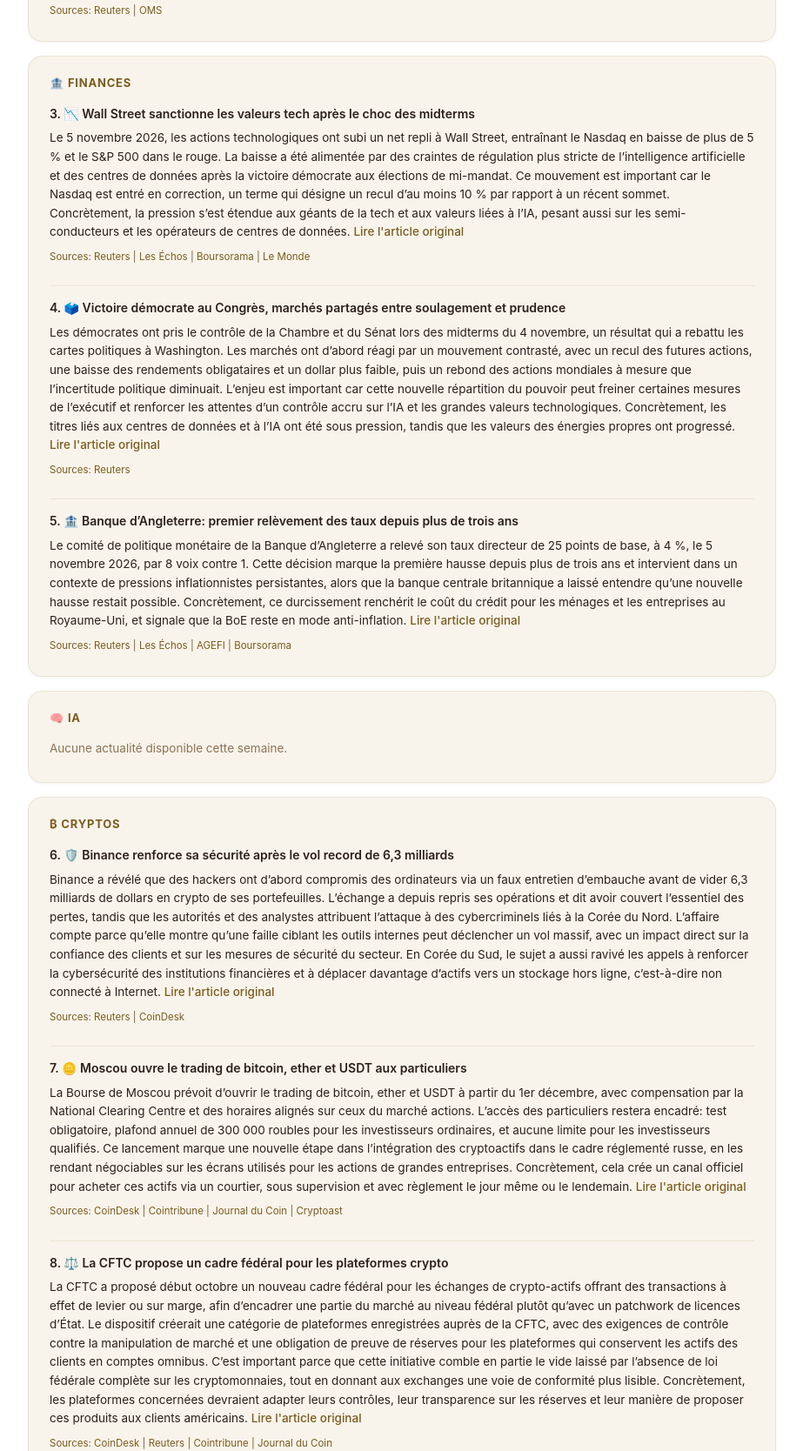
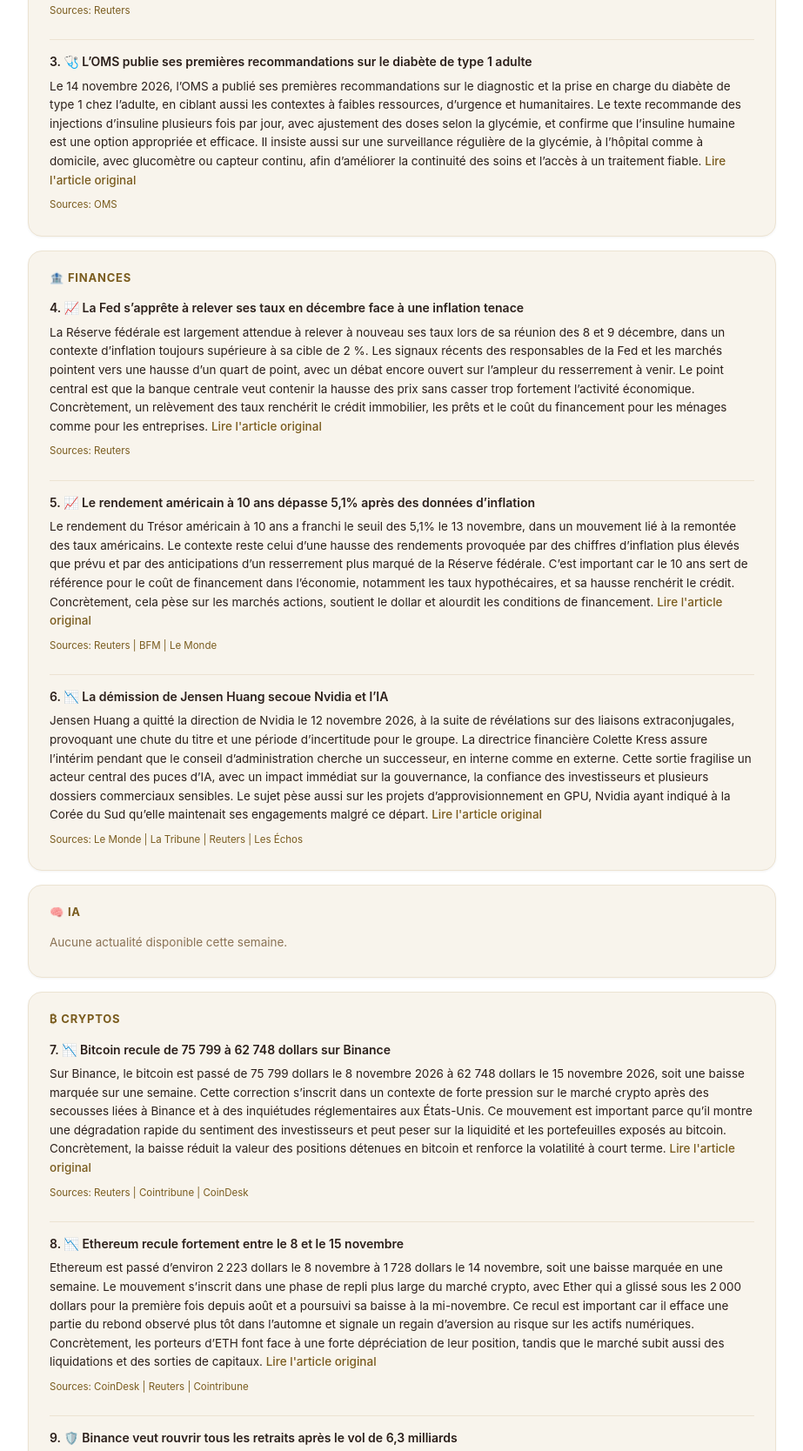
Before and after one commit to Light-lab701/daily-marches, a plain HTML site: page newsletter/index.html in a window 1280 px wide. Shown: the part 662-2330 px from the top of the page at 87% size, without its empty margins (178-1101 px from the left). Drawn offline with Linux system fonts and the light colour scheme.

Commit message:
Newsletter Actualités - 2026-11-15

```diff
--- a/newsletter/index.html
+++ b/newsletter/index.html
@@ -1,7 +1,7 @@
 <!DOCTYPE html>
 <html lang="fr"><head><meta charset="UTF-8"><meta name="viewport" content="width=device-width,initial-scale=1.0">
 <meta http-equiv="Content-Security-Policy" content="default-src 'self'; script-src 'sha256-r5iDVDLeEJ4tfGQ8wprwlL9ChsMiltO7Xl1TskzK3IM='; style-src 'unsafe-inline'; img-src 'none'; object-src 'none'; base-uri 'self'"><script>var f=new URLSearchParams(location.search).get("fond");if(f==="blanc"||f==="creme"||f==="sombre"){document.documentElement.dataset.fond=f;addEventListener("DOMContentLoaded",function(){document.querySelectorAll("a[data-onglet]").forEach(function(a){a.setAttribute("href",a.getAttribute("href").split("?")[0]+"?fond="+f)})})}</script>
-<title>Newsletter Actualités — 01/11/2026 au 08/11/2026</title><style>:root,[data-fond=blanc]{--fond:#FFFFFF;--carte:#F8F4EC;--texte:#2B1F1A;--doux:#8B7355;--or:#A8864A;--titre:#7A5C1E;--ligne:#ECE3D2;--ok:#3F6B3A;--okf:#EEF3EA;--att:#8A5A12;--attf:#FBF1DF;--dan:#8E2F25;--danf:#F8E8E5;--ombre:rgba(0,0,0,.05);color-scheme:light}
+<title>Newsletter Actualités — 08/11/2026 au 15/11/2026</title><style>:root,[data-fond=blanc]{--fond:#FFFFFF;--carte:#F8F4EC;--texte:#2B1F1A;--doux:#8B7355;--or:#A8864A;--titre:#7A5C1E;--ligne:#ECE3D2;--ok:#3F6B3A;--okf:#EEF3EA;--att:#8A5A12;--attf:#FBF1DF;--dan:#8E2F25;--danf:#F8E8E5;--ombre:rgba(0,0,0,.05);color-scheme:light}
 [data-fond=creme]{--fond:#F6F0E3;--carte:#FFFFFF;--texte:#2B1F1A;--doux:#6B573D;--or:#A8864A;--titre:#7A5C1E;--ligne:#E3D6BC;--ok:#3F6B3A;--okf:#EEF3EA;--att:#8A5A12;--attf:#FBF1DF;--dan:#8E2F25;--danf:#F8E8E5;--ombre:rgba(0,0,0,.06);color-scheme:light}
 [data-fond=sombre]{--fond:#0D0D0D;--carte:#2B1F1A;--texte:#E8DCC0;--doux:#B09A7C;--or:#C8A96B;--titre:#C8A96B;--ligne:#4A3527;--ok:#9CC28F;--okf:#1E2A1B;--att:#E0B060;--attf:#2E2414;--dan:#E08A7E;--danf:#2E1714;--ombre:rgba(0,0,0,.5);color-scheme:dark}
 *,*::before,*::after{box-sizing:border-box;margin:0;padding:0}
@@ -38,34 +38,37 @@ footer{text-align:center;padding:24px;color:var(--doux);font-size:11px}</style><
 <div class="container">
   <div class="header">
     <h1>📰 Actualités Majeures de la Semaine</h1>
-    <p>Actualités majeures du 01/11/2026 au 08/11/2026.</p>
+    <p>Actualités majeures du 08/11/2026 au 15/11/2026.</p>
   </div>
-  <div class="card"><div class="card-title" style="color:var(--titre)">📱 TECHNOLOGIE</div><div class="sector-body"><div class="nl-item-title">1. 📈 <strong>AMD publie un chiffre d’affaires record de 13,38 milliards au T3</strong></div>
-<p>AMD a annoncé au troisième trimestre 2026 un chiffre d’affaires record de 13,38 milliards de dollars, en hausse de 45 % sur un an et au-dessus des attentes du marché. La croissance a été portée par les ventes de centres de données, qui ont atteint 8,55 milliards de dollars, tandis que la branche client et gaming a reculé de 8 % à 3,72 milliards de dollars. Ce résultat confirme la montée en puissance d’AMD sur les puces pour l’IA et réduit une partie des inquiétudes sur les dépenses d’investissement dans ce segment. Concrètement, le groupe prévoit aussi environ 17 milliards de dollars de revenus au quatrième trimestre, ce qui prolonge la dynamique de croissance. <a href="https://www.reuters.com/business/amd-forecasts-quarterly-revenue-above-estimates-data-center-growth-accelerates-2026-11-03/" target="_blank" rel="noopener noreferrer">Lire l'article original</a></p>
-<div class="nl-sources">Sources: Reuters | Les Échos | Le Monde Informatique</div></div></div>
-<div class="card"><div class="card-title" style="color:var(--titre)">🏥 SANTÉ</div><div class="sector-body"><div class="nl-item-title">2. 🫀 <strong>Pelacarsen échoue malgré 8 300 patients dans l’essai HORIZON</strong></div>
-<p>L’essai HORIZON de Novartis sur le pelacarsen, présenté au congrès de l’American Heart Association à Chicago, a inclus plus de 8 300 patients dans 42 pays et n’a pas réduit le risque d’infarctus, d’AVC ni de recours à des procédures urgentes. Le traitement a bien fait baisser de 78 % la Lp(a), une particule de cholestérol d’origine génétique associée au risque cardiovasculaire, mais sans bénéfice clinique mesurable. C’est important parce que cet échec remet en cause l’hypothèse qu’abaisser fortement la Lp(a) suffit à prévenir les événements cardiaques. Concrètement, il freine les espoirs d’un premier médicament de cette classe pour les patients à haut risque cardiovasculaire. <a href="https://www.reuters.com/legal/litigation/trial-failures-novartis-novo-nordisk-heart-drugs-leave-experts-guessing-2026-11-07/" target="_blank" rel="noopener noreferrer">Lire l'article original</a></p>
-<div class="nl-sources">Sources: Reuters | OMS</div></div></div>
-<div class="card"><div class="card-title" style="color:var(--titre)">🏦 FINANCES</div><div class="sector-body"><div class="nl-item-title">3. 📉 <strong>Wall Street sanctionne les valeurs tech après le choc des midterms</strong></div>
-<p>Le 5 novembre 2026, les actions technologiques ont subi un net repli à Wall Street, entraînant le Nasdaq en baisse de plus de 5 % et le S&amp;P 500 dans le rouge. La baisse a été alimentée par des craintes de régulation plus stricte de l’intelligence artificielle et des centres de données après la victoire démocrate aux élections de mi-mandat. Ce mouvement est important car le Nasdaq est entré en correction, un terme qui désigne un recul d’au moins 10 % par rapport à un récent sommet. Concrètement, la pression s’est étendue aux géants de la tech et aux valeurs liées à l’IA, pesant aussi sur les semi-conducteurs et les opérateurs de centres de données. <a href="https://www.reuters.com/business/view-tech-stock-rout-accelerates-retreat-ai-trade-2026-11-05/" target="_blank" rel="noopener noreferrer">Lire l'article original</a></p>
-<div class="nl-sources">Sources: Reuters | Les Échos | Boursorama | Le Monde</div>
-<div class="nl-item-title">4. 🗳️ <strong>Victoire démocrate au Congrès, marchés partagés entre soulagement et prudence</strong></div>
-<p>Les démocrates ont pris le contrôle de la Chambre et du Sénat lors des midterms du 4 novembre, un résultat qui a rebattu les cartes politiques à Washington. Les marchés ont d’abord réagi par un mouvement contrasté, avec un recul des futures actions, une baisse des rendements obligataires et un dollar plus faible, puis un rebond des actions mondiales à mesure que l’incertitude politique diminuait. L’enjeu est important car cette nouvelle répartition du pouvoir peut freiner certaines mesures de l’exécutif et renforcer les attentes d’un contrôle accru sur l’IA et les grandes valeurs technologiques. Concrètement, les titres liés aux centres de données et à l’IA ont été sous pression, tandis que les valeurs des énergies propres ont progressé. <a href="https://www.reuters.com/business/aerospace-defense/ai-data-center-stocks-dip-renewables-surge-after-democrat-sweep-us-midterm-2026-11-04/" target="_blank" rel="noopener noreferrer">Lire l'article original</a></p>
+  <div class="card"><div class="card-title" style="color:var(--titre)">📱 TECHNOLOGIE</div><div class="sector-body"><div class="nl-item-title">1. 🛡️ <strong>Microsoft corrige 1093 failles, dont une faille Outlook exploitée</strong></div>
+<p>Microsoft a publié ses correctifs de novembre 2026 pour 1093 CVE, en signalant aussi une faille Outlook activement exploitée avant la mise à jour. Cette vulnérabilité permettait à un attaquant de tromper l’utilisateur pour ouvrir un message piégé sans déclencher l’alerte de sécurité d’Outlook. L’enjeu est majeur car Outlook reste un point d’entrée central dans les environnements professionnels, et une faille exploitée expose directement les messageries et les postes des utilisateurs. Concrètement, les entreprises doivent appliquer les correctifs rapidement pour réduire le risque d’intrusion et de compromission de boîtes mail. <a href="https://www.reuters.com/technology/microsoft-365-outlook-down-thousands-us-users-downdetector-shows-2026-11-12/" target="_blank" rel="noopener noreferrer">Lire l'article original</a></p>
+<div class="nl-sources">Sources: Reuters | Le Monde | Les Échos</div></div></div>
+<div class="card"><div class="card-title" style="color:var(--titre)">🏥 SANTÉ</div><div class="sector-body"><div class="nl-item-title">2. 🦠 <strong>Les États-Unis perdent leur statut d’élimination de la rougeole</strong></div>
+<p>L’Organisation panaméricaine de la santé a révoqué le statut d’élimination de la rougeole des États-Unis après avoir conclu que le virus y circulait de façon continue depuis plus d’un an, selon les informations publiées le 14 novembre 2026. Ce statut, obtenu en 2000, reposait sur l’absence de transmission continue pendant au moins 12 mois; sa perte signale donc une reprise de la transmission locale. L’enjeu est important pour la surveillance sanitaire dans les Amériques, car la décision intervient alors que les cas augmentent et que les autorités doivent renforcer la vaccination et le suivi des chaînes de transmission. <a href="https://www.reuters.com/world/us-loses-measles-free-status-after-continued-spread-disease-wsj-reports-2026-11-14/" target="_blank" rel="noopener noreferrer">Lire l'article original</a></p>
 <div class="nl-sources">Sources: Reuters</div>
-<div class="nl-item-title">5. 🏦 <strong>Banque d’Angleterre: premier relèvement des taux depuis plus de trois ans</strong></div>
-<p>Le comité de politique monétaire de la Banque d’Angleterre a relevé son taux directeur de 25 points de base, à 4 %, le 5 novembre 2026, par 8 voix contre 1. Cette décision marque la première hausse depuis plus de trois ans et intervient dans un contexte de pressions inflationnistes persistantes, alors que la banque centrale britannique a laissé entendre qu’une nouvelle hausse restait possible. Concrètement, ce durcissement renchérit le coût du crédit pour les ménages et les entreprises au Royaume-Uni, et signale que la BoE reste en mode anti-inflation. <a href="https://www.reuters.com/business/bank-england-raises-rates-first-time-since-2023-says-more-may-come-2026-11-05/" target="_blank" rel="noopener noreferrer">Lire l'article original</a></p>
-<div class="nl-sources">Sources: Reuters | Les Échos | AGEFI | Boursorama</div></div></div>
+<div class="nl-item-title">3. 🩺 <strong>L’OMS publie ses premières recommandations sur le diabète de type 1 adulte</strong></div>
+<p>Le 14 novembre 2026, l’OMS a publié ses premières recommandations sur le diagnostic et la prise en charge du diabète de type 1 chez l’adulte, en ciblant aussi les contextes à faibles ressources, d’urgence et humanitaires. Le texte recommande des injections d’insuline plusieurs fois par jour, avec ajustement des doses selon la glycémie, et confirme que l’insuline humaine est une option appropriée et efficace. Il insiste aussi sur une surveillance régulière de la glycémie, à l’hôpital comme à domicile, avec glucomètre ou capteur continu, afin d’améliorer la continuité des soins et l’accès à un traitement fiable. <a href="https://www.who.int/news/item/14-11-2026-who-issues-first-guidelines-on-type-1-diabetes-for-adults" target="_blank" rel="noopener noreferrer">Lire l'article original</a></p>
+<div class="nl-sources">Sources: OMS</div></div></div>
+<div class="card"><div class="card-title" style="color:var(--titre)">🏦 FINANCES</div><div class="sector-body"><div class="nl-item-title">4. 📈 <strong>La Fed s’apprête à relever ses taux en décembre face à une inflation tenace</strong></div>
+<p>La Réserve fédérale est largement attendue à relever à nouveau ses taux lors de sa réunion des 8 et 9 décembre, dans un contexte d’inflation toujours supérieure à sa cible de 2 %. Les signaux récents des responsables de la Fed et les marchés pointent vers une hausse d’un quart de point, avec un débat encore ouvert sur l’ampleur du resserrement à venir. Le point central est que la banque centrale veut contenir la hausse des prix sans casser trop fortement l’activité économique. Concrètement, un relèvement des taux renchérit le crédit immobilier, les prêts et le coût du financement pour les ménages comme pour les entreprises. <a href="https://www.reuters.com/business/fed-likely-need-raise-rates-amid-worsening-inflation-daly-2026-11-13/" target="_blank" rel="noopener noreferrer">Lire l'article original</a></p>
+<div class="nl-sources">Sources: Reuters</div>
+<div class="nl-item-title">5. 📈 <strong>Le rendement américain à 10 ans dépasse 5,1% après des données d’inflation</strong></div>
+<p>Le rendement du Trésor américain à 10 ans a franchi le seuil des 5,1% le 13 novembre, dans un mouvement lié à la remontée des taux américains. Le contexte reste celui d’une hausse des rendements provoquée par des chiffres d’inflation plus élevés que prévu et par des anticipations d’un resserrement plus marqué de la Réserve fédérale. C’est important car le 10 ans sert de référence pour le coût de financement dans l’économie, notamment les taux hypothécaires, et sa hausse renchérit le crédit. Concrètement, cela pèse sur les marchés actions, soutient le dollar et alourdit les conditions de financement. <a href="https://www.reuters.com/5f374b32b07b/world/india/rupees-faltering-rally-faces-returning-oil-pressure-surging-us-yields-2026-11-13/" target="_blank" rel="noopener noreferrer">Lire l'article original</a></p>
+<div class="nl-sources">Sources: Reuters | BFM | Le Monde</div>
+<div class="nl-item-title">6. 📉 <strong>La démission de Jensen Huang secoue Nvidia et l’IA</strong></div>
+<p>Jensen Huang a quitté la direction de Nvidia le 12 novembre 2026, à la suite de révélations sur des liaisons extraconjugales, provoquant une chute du titre et une période d’incertitude pour le groupe. La directrice financière Colette Kress assure l’intérim pendant que le conseil d’administration cherche un successeur, en interne comme en externe. Cette sortie fragilise un acteur central des puces d’IA, avec un impact immédiat sur la gouvernance, la confiance des investisseurs et plusieurs dossiers commerciaux sensibles. Le sujet pèse aussi sur les projets d’approvisionnement en GPU, Nvidia ayant indiqué à la Corée du Sud qu’elle maintenait ses engagements malgré ce départ. <a href="https://www.lemonde.fr/en/economy/article/2026/11/12/the-fall-of-jensen-huang-iconic-nvidia-ceo-and-godfather-of-ai<em>6778841</em>19.html" target="_blank" rel="noopener noreferrer">Lire l'article original</a></p>
+<div class="nl-sources">Sources: Le Monde | La Tribune | Reuters | Les Échos</div></div></div>
 <div class="card"><div class="card-title" style="color:var(--titre)">🧠 IA</div><div class="sector-body"><p style="color:var(--doux)">Aucune actualité disponible cette semaine.</p></div></div>
-<div class="card"><div class="card-title" style="color:var(--titre)">₿ CRYPTOS</div><div class="sector-body"><div class="nl-item-title">6. 🛡️ <strong>Binance renforce sa sécurité après le vol record de 6,3 milliards</strong></div>
-<p>Binance a révélé que des hackers ont d’abord compromis des ordinateurs via un faux entretien d’embauche avant de vider 6,3 milliards de dollars en crypto de ses portefeuilles. L’échange a depuis repris ses opérations et dit avoir couvert l’essentiel des pertes, tandis que les autorités et des analystes attribuent l’attaque à des cybercriminels liés à la Corée du Nord. L’affaire compte parce qu’elle montre qu’une faille ciblant les outils internes peut déclencher un vol massif, avec un impact direct sur la confiance des clients et sur les mesures de sécurité du secteur. En Corée du Sud, le sujet a aussi ravivé les appels à renforcer la cybersécurité des institutions financières et à déplacer davantage d’actifs vers un stockage hors ligne, c’est-à-dire non connecté à Internet. <a href="https://www.reuters.com/legal/litigation/south-korean-cryptoexchange-gopax-suspends-withdrawals-amid-hacking-concerns-2026-11-06/" target="_blank" rel="noopener noreferrer">Lire l'article original</a></p>
-<div class="nl-sources">Sources: Reuters | CoinDesk</div>
-<div class="nl-item-title">7. 🪙 <strong>Moscou ouvre le trading de bitcoin, ether et USDT aux particuliers</strong></div>
-<p>La Bourse de Moscou prévoit d’ouvrir le trading de bitcoin, ether et USDT à partir du 1er décembre, avec compensation par la National Clearing Centre et des horaires alignés sur ceux du marché actions. L’accès des particuliers restera encadré: test obligatoire, plafond annuel de 300 000 roubles pour les investisseurs ordinaires, et aucune limite pour les investisseurs qualifiés. Ce lancement marque une nouvelle étape dans l’intégration des cryptoactifs dans le cadre réglementé russe, en les rendant négociables sur les écrans utilisés pour les actions de grandes entreprises. Concrètement, cela crée un canal officiel pour acheter ces actifs via un courtier, sous supervision et avec règlement le jour même ou le lendemain. <a href="https://www.coindesk.com/markets/2026/11/04/u-s-sanctioned-moscow-exchange-to-list-bitcoin-and-tether-s-usdt-in-december" target="_blank" rel="noopener noreferrer">Lire l'article original</a></p>
-<div class="nl-sources">Sources: CoinDesk | Cointribune | Journal du Coin | Cryptoast</div>
-<div class="nl-item-title">8. ⚖️ <strong>La CFTC propose un cadre fédéral pour les plateformes crypto</strong></div>
-<p>La CFTC a proposé début octobre un nouveau cadre fédéral pour les échanges de crypto-actifs offrant des transactions à effet de levier ou sur marge, afin d’encadrer une partie du marché au niveau fédéral plutôt qu’avec un patchwork de licences d’État. Le dispositif créerait une catégorie de plateformes enregistrées auprès de la CFTC, avec des exigences de contrôle contre la manipulation de marché et une obligation de preuve de réserves pour les plateformes qui conservent les actifs des clients en comptes omnibus. C’est important parce que cette initiative comble en partie le vide laissé par l’absence de loi fédérale complète sur les cryptomonnaies, tout en donnant aux exchanges une voie de conformité plus lisible. Concrètement, les plateformes concernées devraient adapter leurs contrôles, leur transparence sur les réserves et leur manière de proposer ces produits aux clients américains. <a href="https://www.coindesk.com/policy/2026/11/03/cftc-clears-perpetual-futures-on-stocks-bringing-crypto-trading-model-to-wall-street" target="_blank" rel="noopener noreferrer">Lire l'article original</a></p>
-<div class="nl-sources">Sources: CoinDesk | Reuters | Cointribune | Journal du Coin</div></div></div>
+<div class="card"><div class="card-title" style="color:var(--titre)">₿ CRYPTOS</div><div class="sector-body"><div class="nl-item-title">7. 📉 <strong>Bitcoin recule de 75 799 à 62 748 dollars sur Binance</strong></div>
+<p>Sur Binance, le bitcoin est passé de 75 799 dollars le 8 novembre 2026 à 62 748 dollars le 15 novembre 2026, soit une baisse marquée sur une semaine. Cette correction s’inscrit dans un contexte de forte pression sur le marché crypto après des secousses liées à Binance et à des inquiétudes réglementaires aux États-Unis. Ce mouvement est important parce qu’il montre une dégradation rapide du sentiment des investisseurs et peut peser sur la liquidité et les portefeuilles exposés au bitcoin. Concrètement, la baisse réduit la valeur des positions détenues en bitcoin et renforce la volatilité à court terme. <a href="https://www.reuters.com/business/cryptocurrencies-slide-two-month-lows-after-us-midterms-2026-11-08/" target="_blank" rel="noopener noreferrer">Lire l'article original</a></p>
+<div class="nl-sources">Sources: Reuters | Cointribune | CoinDesk</div>
+<div class="nl-item-title">8. 📉 <strong>Ethereum recule fortement entre le 8 et le 15 novembre</strong></div>
+<p>Ethereum est passé d’environ 2 223 dollars le 8 novembre à 1 728 dollars le 14 novembre, soit une baisse marquée en une semaine. Le mouvement s’inscrit dans une phase de repli plus large du marché crypto, avec Ether qui a glissé sous les 2 000 dollars pour la première fois depuis août et a poursuivi sa baisse à la mi-novembre. Ce recul est important car il efface une partie du rebond observé plus tôt dans l’automne et signale un regain d’aversion au risque sur les actifs numériques. Concrètement, les porteurs d’ETH font face à une forte dépréciation de leur position, tandis que le marché subit aussi des liquidations et des sorties de capitaux. <a href="https://www.coindesk.com/markets/2026/11/13/bitcoin-hits-12-week-low-as-dollar-rallies-on-interest-rate-outlook-liquidations-top-usd1-6-billion" target="_blank" rel="noopener noreferrer">Lire l'article original</a></p>
+<div class="nl-sources">Sources: CoinDesk | Reuters | Cointribune</div>
+<div class="nl-item-title">9. 🛡️ <strong>Binance veut rouvrir tous les retraits après le vol de 6,3 milliards</strong></div>
+<p>Binance a indiqué le 14 novembre qu’elle vise une réouverture complète des retraits pour tous les réseaux et actifs d’ici la fin de la semaine prochaine, alors que l’exploitation revient progressivement à la normale après une faille de sécurité liée à la Corée du Nord et un vol de 6,3 milliards de dollars. L’échange avait déjà couvert 95 % des jetons volés et repris les retraits par étapes, tout en affirmant que ses clients ne supporteraient pas l’impact financier de l’incident. Ce dossier reste crucial car il s’agit du plus grand vol de cryptomonnaies jamais enregistré, avec des effets directs sur la confiance des utilisateurs et sur la surveillance des régulateurs et des enquêteurs. L’incident a aussi poussé le FBI et plusieurs sociétés d’investigation blockchain à attribuer l’attaque au groupe nord-coréen TraderTraitor. <a href="https://www.reuters.com/legal/government/binance-targets-full-reopening-withdrawals-by-next-week-2026-11-14/" target="_blank" rel="noopener noreferrer">Lire l'article original</a></p>
+<div class="nl-sources">Sources: Reuters | Cointribune | CoinDesk</div></div></div>
 <p style="color:var(--doux);font-size:12px;text-align:center;margin-top:8px">Couverture réduite cette semaine: IA — peu d'annonces majeures vérifiées.</p>
 </div>
-<footer>Newsletter · Généré le 08/11/2026 08:35 · Perplexity Sonar</footer>
+<footer>Newsletter · Généré le 15/11/2026 07:00 · Perplexity Sonar</footer>
 </body></html>
```
